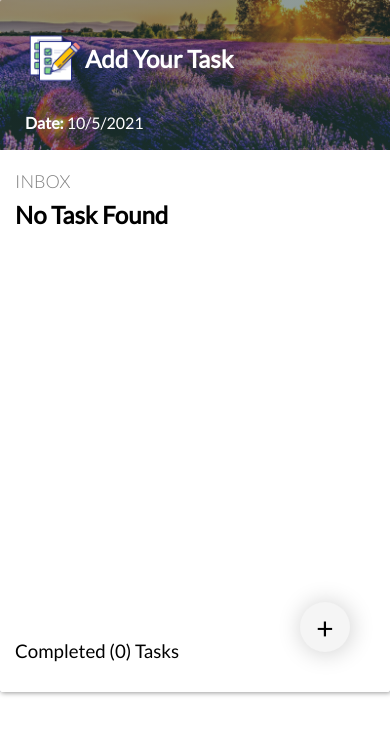
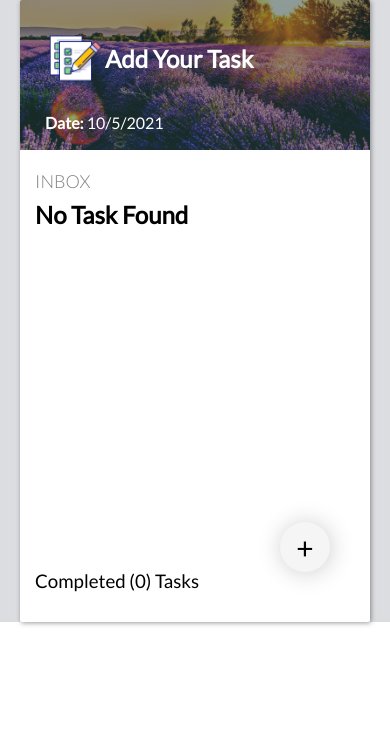
Before and after one commit to mhistiak3/Modern-PWA-TODO, a React (Create React App) app: page / in a window 390 px wide. Shown: the top 734 px of the page. Built offline with nearby package versions, Linux system fonts and the light colour scheme.

Commit message:
Fixed Css Buxs

```diff
--- a/src/components/TodoList.js
+++ b/src/components/TodoList.js
@@ -11,7 +11,7 @@ const TodoList = () => {
   return (
     <div className={classes.todoList}>
       <h1>INBOX</h1>
-      <Scrollbars style={{ height: "420px" }}>
+      <Scrollbars style={{ height: "350px" }}>
         {TodosList.length > 0 ? (
           TodosList.map((MyTodo) => <Todo task={MyTodo} key={MyTodo.id} />)
         ) : (
--- a/src/style/App.css
+++ b/src/style/App.css
@@ -19,7 +19,7 @@
   align-items: center;
   cursor: pointer;
   position: absolute;
-  bottom: 40px;
+  bottom: 50px;
   right: 40px;
 }
 .completed {
--- a/src/style/Layout.module.css
+++ b/src/style/Layout.module.css
@@ -1,13 +1,13 @@
 .fullLayout {
-  padding: 30px 0;
   width: 100%;
+  height: 100vh;
   display: flex;
   justify-content: center;
   align-items: center;
   background-color: #dcdde1;
 }
 .taskLayout{
-    width: 420px;
+    width: 350px;
     border-radius: 2px;
     box-shadow: 1px 1px 5px rgba(0, 0, 0, 0.4);
     display: flex;
@@ -17,6 +17,6 @@
 }
 @media (max-width:500px) {
   .fullLayout {
-    padding: 0;
+  height: auto;
   }
 }
```
Also changed, not shown: 1 other file (tests, documents, lock files or other folders).
